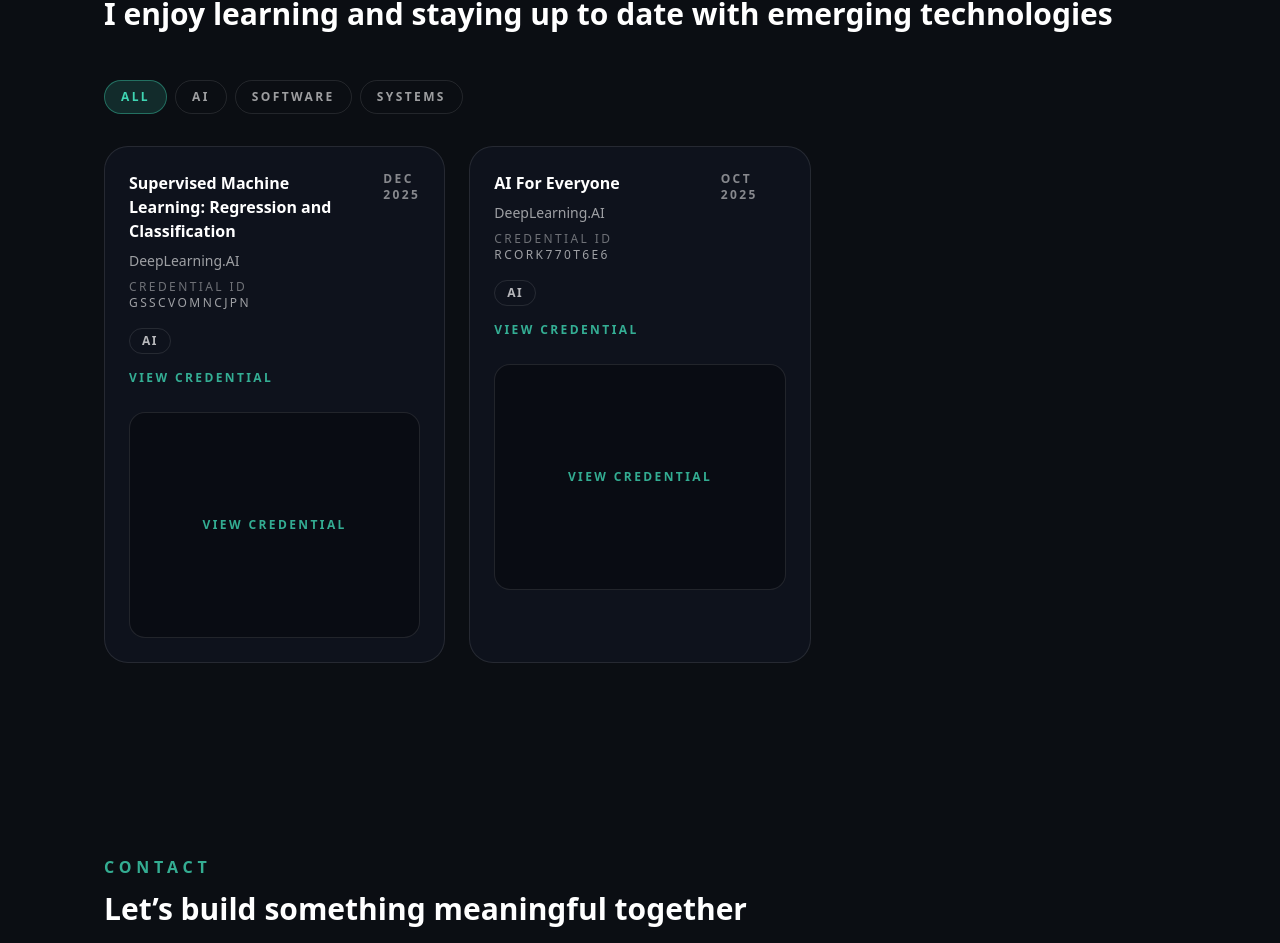
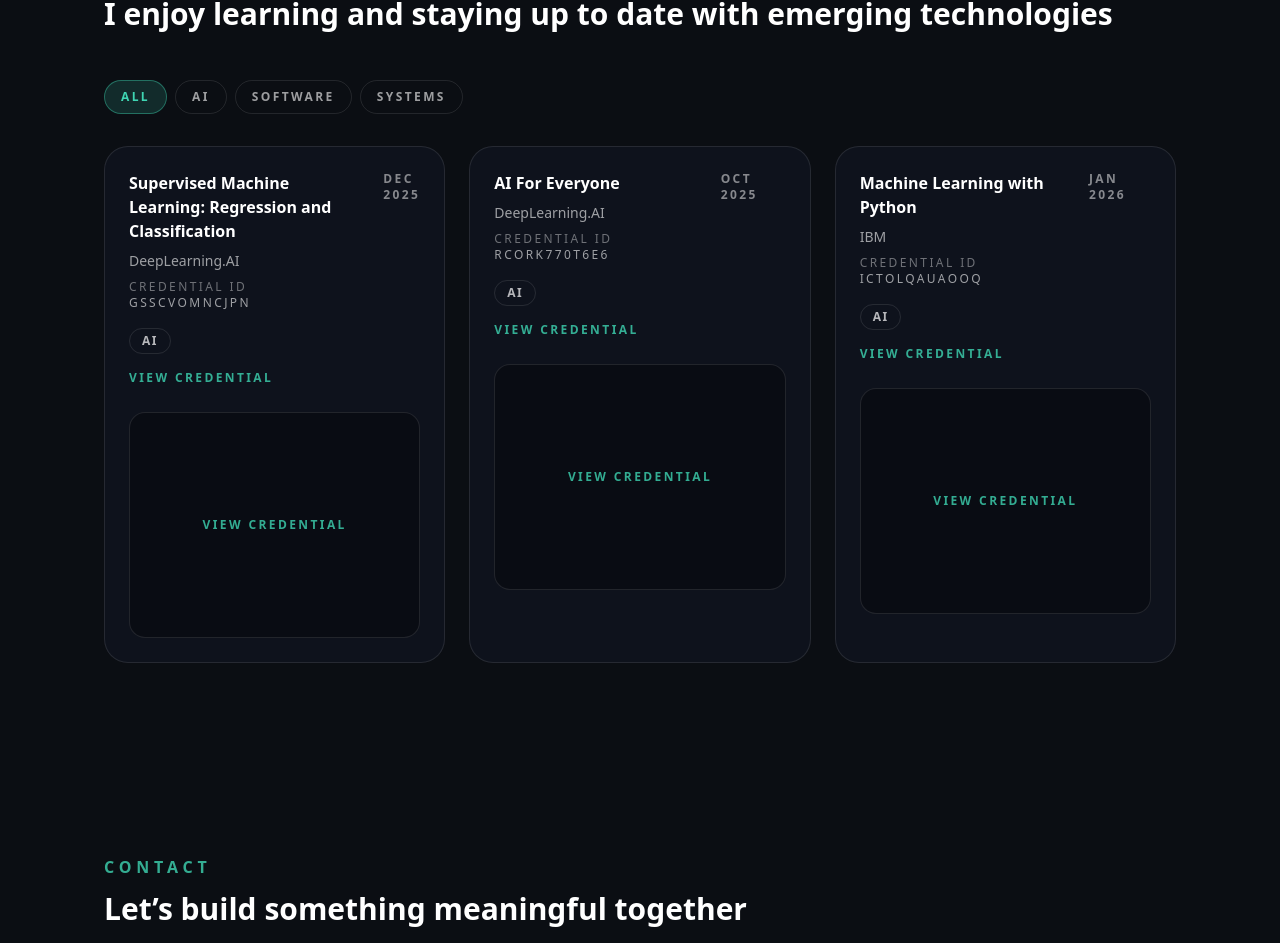
Before and after one commit to Jdtorres59/portfolio-jdt, a Next.js app: page / in a window 1280 px wide. Shown: the part 5343-6286 px from the top of the page. Built offline with nearby package versions, Linux system fonts and the light colour scheme.

Commit message:
ML with Python certification

```diff
--- a/src/content/certifications.ts
+++ b/src/content/certifications.ts
@@ -19,4 +19,13 @@ export const certifications: Certification[] = [
     credentialId: "RCORK770T6E6",
     credentialUrl: "/media/certifications/Certificacion-AI-For-Everyone.pdf",
   },
+  {
+    id: "ml-with-python",
+    titleKey: "certifications.items.mlWithPython.title",
+    issuerKey: "certifications.items.mlWithPython.issuer",
+    year: "Jan 2026",
+    category: "ai",
+    credentialId: "ICTOLQAUAOOQ",
+    credentialUrl: "/media/certifications/Certificado ML with Python.pdf",
+  },
 ];
--- a/src/content/i18n.ts
+++ b/src/content/i18n.ts
@@ -120,6 +120,10 @@ export const i18n: Record<
           issuer: string;
         };
         aiForEveryone: {
+          title: string;
+          issuer: string;
+        };
+        mlWithPython: {
           title: string;
           issuer: string;
         };
@@ -281,6 +285,10 @@ export const i18n: Record<
           title: "AI For Everyone",
           issuer: "DeepLearning.AI",
         },
+        mlWithPython: {
+          title: "Machine Learning with Python",
+          issuer: "IBM",
+        },
       },
     },
     contact: {
@@ -438,6 +446,10 @@ export const i18n: Record<
           title: "AI For Everyone",
           issuer: "DeepLearning.AI",
         },
+        mlWithPython: {
+          title: "Machine Learning with Python",
+          issuer: "IBM",
+        },
       },
     },
     contact: {
```
Also changed, not shown: 1 other file (tests, documents, lock files or other folders).
